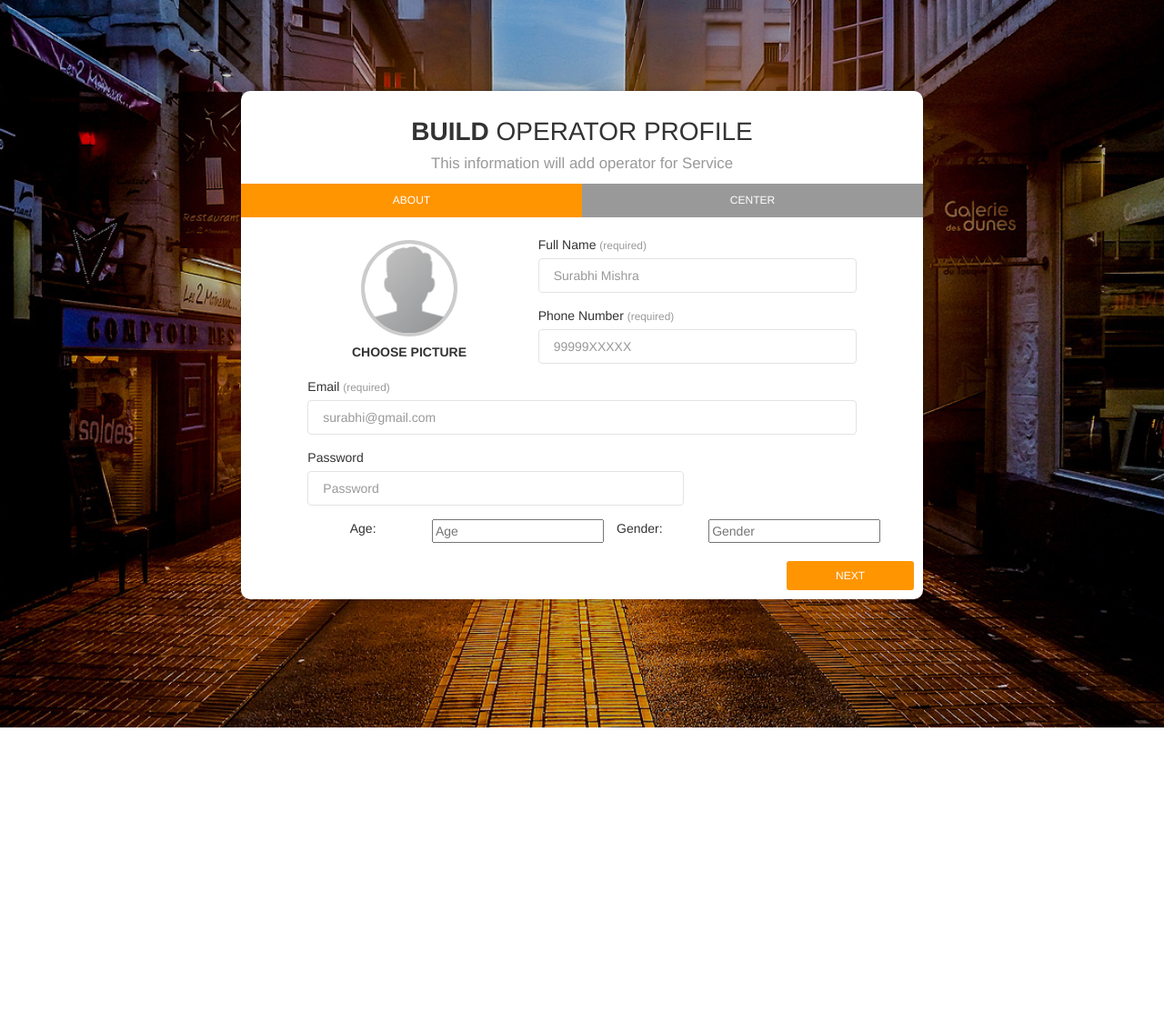
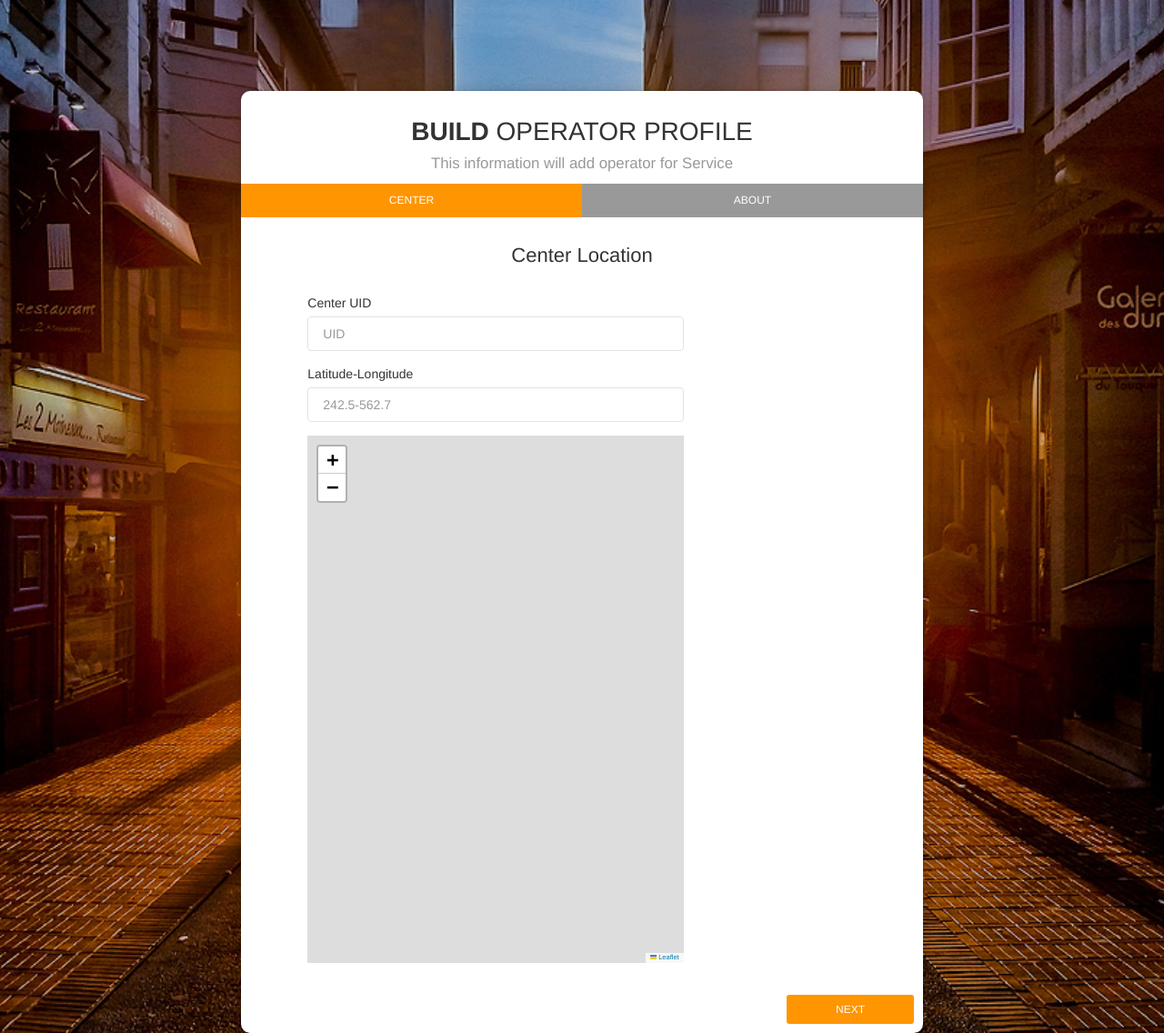
Before and after one commit to wersharks/admin-aadhaar, a Django app: page / in a window 1280 px wide. Shown: the whole page at 91% size. Before the commit the page ends 800 px from the top, so only its background shows below. Run offline with Django 3.2, Linux system fonts and the light colour scheme; some libraries are stand-ins or nearby versions.

Commit message:
map simple

```diff
--- a/requirements.txt
+++ b/requirements.txt
@@ -1,3 +1,5 @@
 django
 firebase-admin
 gunicorn
+pip
+whitenoise
--- a/static/js/firebase.js
+++ b/static/js/firebase.js
@@ -80,6 +80,24 @@ function uploadimage(){
   });
   }
 
+  //mapclick
+var mapclick = document.getElementById('mapclick');
+mapclick.addEventListener('click', function(e){
+    console.log("Hi");
+});
+
+console.log("ok");
+var mapCenter = [22, 87];
+var map = L.map('map', {center : mapCenter, zoom : 3});
+L.tileLayer('https://{s}.tiles.mapbox.com/v3/{id}/{z}/{x}/{y}.png', {
+    maxZoom: 18,
+    attribution: 'Map data &copy; <a href="http://openstreetmap.org">OpenStreetMap</a> contributors, ' +
+    '<a href="http://creativecommons.org/licenses/by-sa/2.0/">CC-BY-SA</a>, ' +
+    'Imagery © <a href="http://mapbox.com">Mapbox</a>',
+    id: 'examples.map-i875mjb7',
+    noWrap : true
+}).addTo(map);
+
 
 // const db = getFirestore();
 
--- a/static/js/script.js
+++ b/static/js/script.js
@@ -3,3 +3,22 @@ let submit = document.getElementById('save');
 submit.addEventListener('click', function(e) {
     alert('Operator added Successfully');
 });
+
+//mapclick
+var map = L.map('map', {doubleClickZoom: false}).locate({setView: true, maxZoom: 16});
+map.on('click', function(e){
+    var marker = new L.marker(e.latlng).addTo(map);
+});
+
+var marker;
+map.on('locationfound', function(ev){
+    var marker = new L.marker(e.latlng).addTo(map);
+    marker.setLatLng(ev.latlng);
+    marker.addTo(map);
+})
+
+L.tileLayer('https://{s}.tile.openstreetmap.org/{z}/{x}/{y}.png', {
+    attribution: '&copy; <a href="https://www.openstreetmap.org/copyright">OpenStreetMap</a> contributors',
+    id: 'examples.map-i875mjb7',
+    noWrap : true
+}).addTo(map);
--- a/templates/index.html
+++ b/templates/index.html
@@ -20,9 +20,14 @@
 
 	<!-- CSS Just for demo purpose, don't include it in your project -->
 	<link href="{% static 'css/demo.css' %}" rel="stylesheet" />
+
+    <link rel="stylesheet" href="http://cdn.leafletjs.com/leaflet-0.7.3/leaflet.css"/>
 </head>
 
 <body>
+<script src="http://cdn.leafletjs.com/leaflet-0.7.3/leaflet.js"></script>
+<script src="https://code.jquery.com/jquery-1.11.3.min.js"></script>
+
 <div class="image-container set-full-height" style="background-image: url('{% static 'img/wizard.jpg' %}')">
 
     <!--   Big container   -->
@@ -46,8 +51,9 @@
 
 						<div class="wizard-navigation">
 							<ul>
+                                <li><a href="#address" data-toggle="tab">Center</a></li>
+
 	                            <li><a href="#about" data-toggle="tab">About</a></li>
-                                <li><a href="#address" data-toggle="tab">Center</a></li>
 	                        </ul>
 
 						</div>
@@ -121,8 +127,13 @@
                                             <input name="latLon" type="text" class="form-control" placeholder="242.5-562.7" id="latLon">
                                           </div>
                                     </div>
-
-
+                                    <div class="col-sm-7  col-sm-offset-1">
+                                        <div class="form-group">
+                                        <div id = "map" style = "width:720; height:580px"></div>
+                                        <!-- <label>Map-Picker</label>
+                                           <input name="latLon" type="text" class="form-control" placeholder="242.5-562.7" id="latLon"> -->
+                                         </div>
+                                   </div>
                                 </div>
                             </div>
                         </div>
@@ -155,7 +166,7 @@
 
 
 	<!--   Core JS Files   -->
-    <script src="{% static 'js/firebase.js' %}" type="text/javascript"></script>
+    <script src="{% static 'js/script.js' %}" type="text/javascript"></script>
 	<script src="{% static 'js/jquery-2.2.4.min.js' %}" type="text/javascript"></script>
 	<script src="{% static 'js/bootstrap.min.js' %}" type="text/javascript"></script>
 	<script src="{% static 'js/jquery.bootstrap.wizard.js' %}" type="text/javascript"></script>
```
